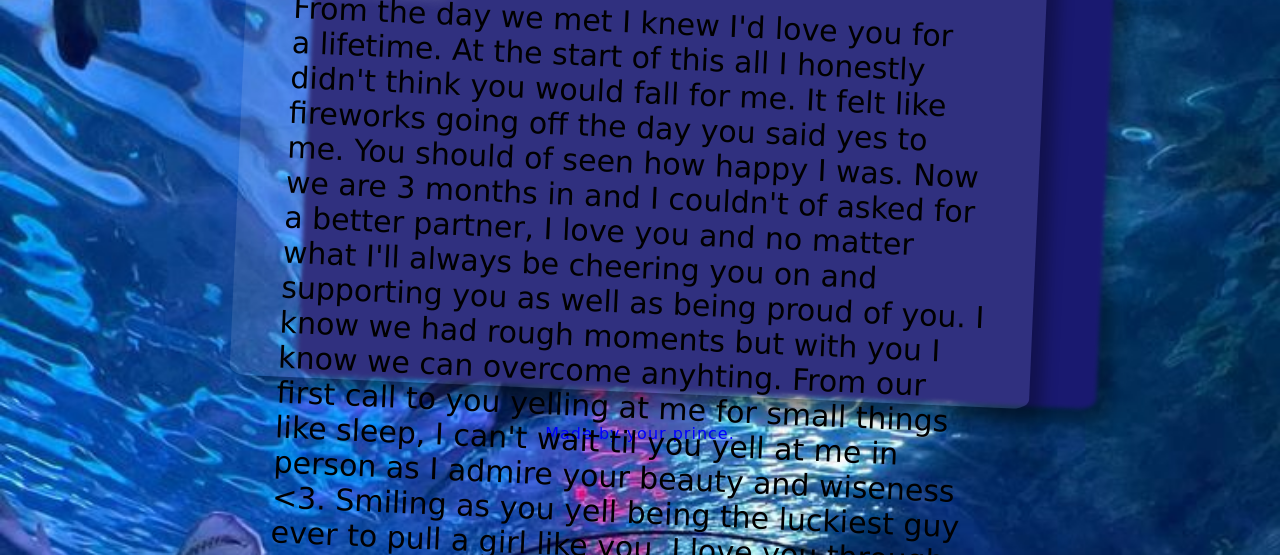
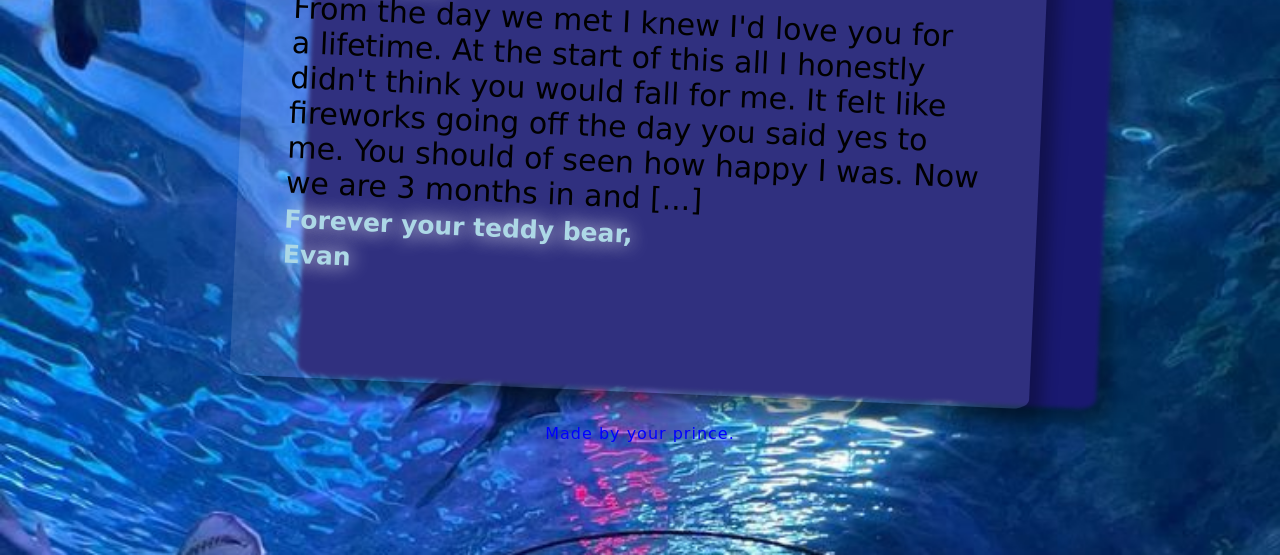
Before and after one commit to Themaster19/letterx2, a plain HTML site: page new.html in a window 1280 px wide. Shown: the part 245-800 px from the top of the page. Drawn offline with Linux system fonts and the light colour scheme.

Commit message:
Update new.html

```diff
--- a/new.html
+++ b/new.html
@@ -1,44 +1,35 @@
-<!DOCTYPE html >
+<!DOCTYPE html>
 <html lang="en">
 <head>
     <meta charset="UTF-8" />
-<meta name="viewport" content="width=device-width, initial-scale="1.0" />
-<title> Evan </title>
+    <meta name="viewport" content="width=device-width, initial-scale=1.0" />
+    <title>Evan</title>
     <link rel="stylesheet" href="new.css" />
 </head>
 <body>
     <div class="wrap">
-<h1> For my princess ♡ </h1>
+        <h1>For my princess ♡</h1>
         <div class="postcard1"></div>
         <div class="postcard">
             <div class="letter"></div>
             <p>
-<span> Princess, </span>
+                <span>Princess,</span>
                 <br />
                 From the day we met I knew I'd love you for <br /> a lifetime.
-At the start of this all I honestly didn't think you would fall for me. It felt like fireworks going off the day you said yes to me. You should of seen how happy I was. Now we are 3 months in and I couldn't of asked for a better partner, I love you and no matter what I'll always be cheering you on and supporting you as well as being proud of you. I know we had rough moments but with you I know we can overcome anyhting. From our first call to you yelling at me for small things like sleep, I can't wait til you yell at me in person as I admire your beauty and wiseness <3. Smiling as you yell being the luckiest guy ever to pull a girl like you. I love you through every storm and every sunny day, nothing will ever bring us down as long as we have eachother.
+                At the start of this all I honestly didn't think you would fall for me. It felt like fireworks going off the day you said yes to me. You should of seen how happy I was. Now we are 3 months in and [...]
                 <br />
                 <span class="ullu">
                     Forever your teddy bear,
                     <br />
-Evan </span>
+                    Evan
+                </span>
             </p>
-<div class=" class="address">
-
-
+            <div class="address">
             </div>
         </div>
     </div>
-
 <footer>
-<p> Made by your prince. </p>
+<p>Made by your prince.</p>
 </footer>
 </body>
 </html>
-
-
-
-
-
-
-</body>
```
Lines whose indentation alone changed are shown as unchanged.
